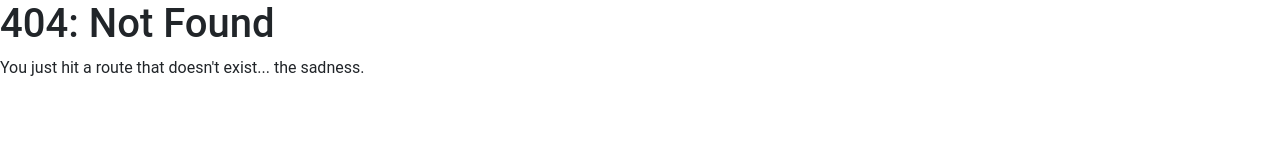
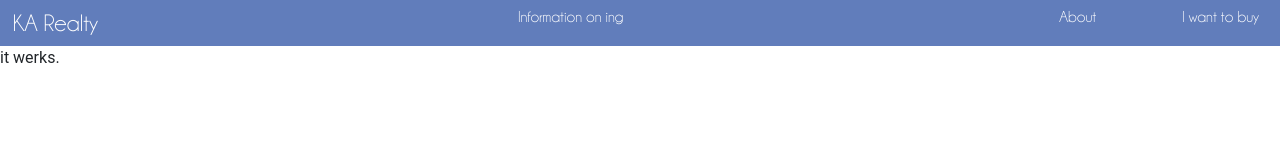
Before and after one commit to norogoth/ka-realty, a Gatsby site: page /other/about in a window 1280 px wide. Before the commit this address had no page. Built offline with nearby package versions, Linux system fonts and the light colour scheme; Gatsby itself is replaced by a stand-in of ours.

Commit message:
some styling and more

```diff
--- a/package.json
+++ b/package.json
@@ -23,6 +23,7 @@
     "react-bootstrap": "^1.6.1",
     "react-dom": "^17.0.1",
     "react-helmet": "^6.1.0",
+    "react-router-dom": "^5.2.0",
     "styled-components": "^5.3.0"
   },
   "devDependencies": {
--- a/src/components/header.js
+++ b/src/components/header.js
@@ -3,19 +3,22 @@ import { Link } from "gatsby"
 import styled from "styled-components"
 import { GlobalStyle } from "../styles/global"
 
-const Header = ({ siteTitle }) => (
+
+const Header = (props,{ siteTitle }) => (
   <HeaderDiv>
     <GlobalStyle />
-    <SiteHeading>KA Realty</SiteHeading>
-    <CurrentStatus>Status</CurrentStatus>
+    <SiteHeading to="/">KA Realty</SiteHeading>
+    <CurrentStatus>Information on {props.buyOrSell}ing</CurrentStatus>
     <Links>
-      <HeaderLink>About</HeaderLink>
-      <HeaderLink>I want to x</HeaderLink>
+      <HeaderLink to="/other/about">About</HeaderLink>
+      <HeaderLink to={"/"+props.buyOrSell === "buy" ? "sell" : "buy"+"/main"}>I want to {props.buyOrSell === "buy" ? "sell" : "buy"}</HeaderLink>
     </Links>
   </HeaderDiv>
 )
 
 export default Header
+
+const headerFont = "champagne";
 
 const HeaderDiv = styled.div`
   display: flex;
@@ -27,25 +30,30 @@ const HeaderDiv = styled.div`
   padding: .3rem;
 `
 
-const SiteHeading = styled.h2`
+const SiteHeading = styled(Link)`
   overflow: auto;
-  font-family: "champagne_bold";
+  text-decoration: none;
+  color: white;
+  font-size: 1.5rem;
+  font-family: ${headerFont};
+  margin-left: .5rem;
 `
 const Links = styled.div`
   display: flex;
   justify-content: space-between;
   width: 30vw;
   margin: 0 1rem;
+  max-width: 200px;
 `
 const CurrentStatus = styled.label`
-  font-family: "champagne_bold";
+  font-family: ${headerFont};
 `
 const HeaderLink = styled(Link)`
   text-decoration: none;
   color: white;
   text-align: center;
   height: 100%;
-  font-family: "champagne_bold";
+  font-family: ${headerFont};
 
   &:hover {
 
--- /dev/null
+++ b/src/pages/other/about.js
@@ -0,0 +1,13 @@
+import React from 'react'
+import Header from '../../components/header'
+
+const About = () => {
+    return (
+        <div>
+           <Header/>
+           <p>it werks.</p>
+        </div>
+    )
+}
+
+export default About
--- a/src/styles/global.js
+++ b/src/styles/global.js
@@ -4,7 +4,7 @@ export const GlobalStyle = createGlobalStyle`
 
     :root {
         --primary-color: #617dbb;
-        --secondary-color: #a8e9c1;
+        --secondary-color: #CDEFEE;
         --secondary-highlight: #E3F9EC;
     }
 
```
Also changed, not shown: src/components/SideBar.js (renamed from src/components/NavBar.js, +4 -4 lines), src/components/mainLayout.js (+3 -4 lines), 1 other file.
